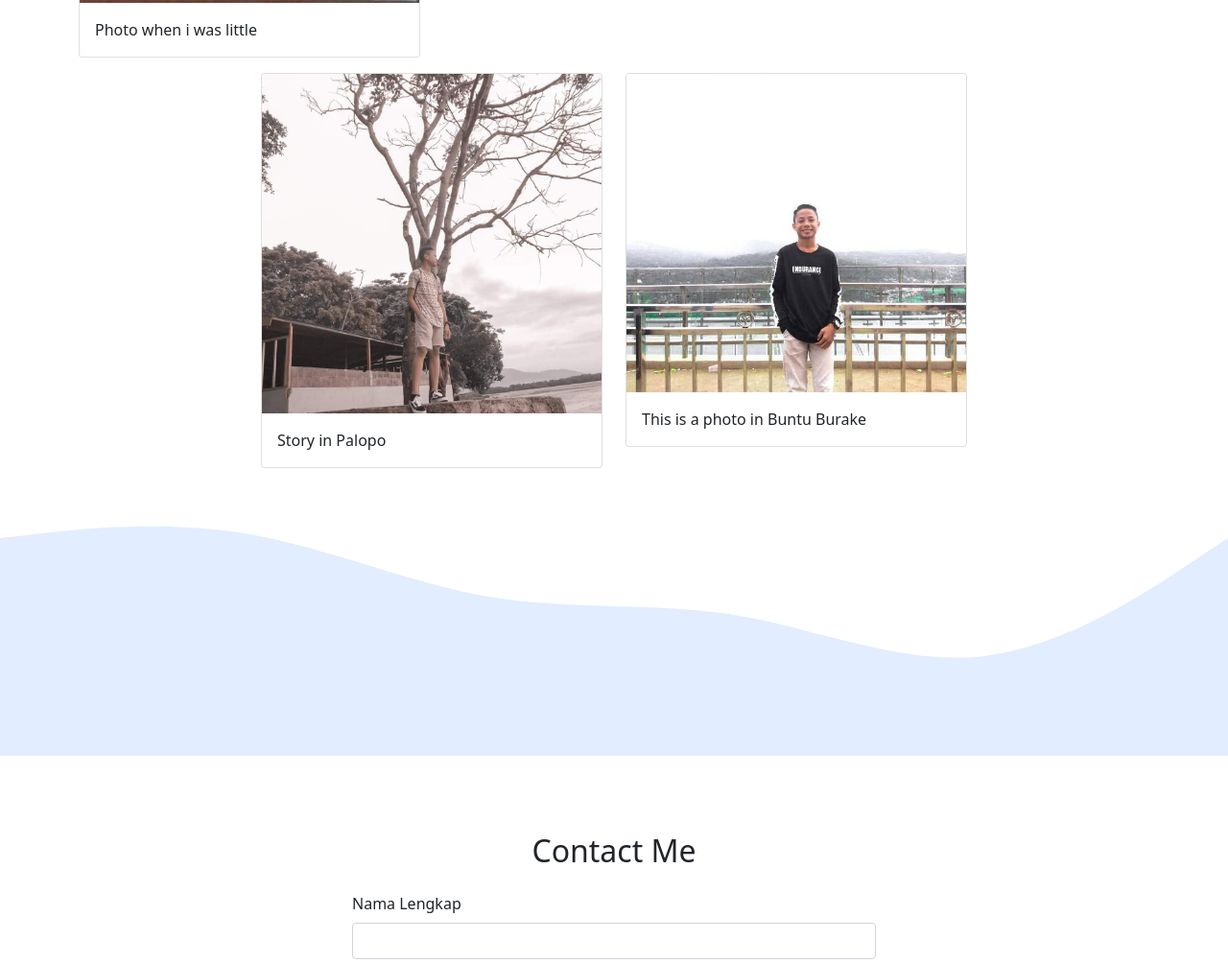
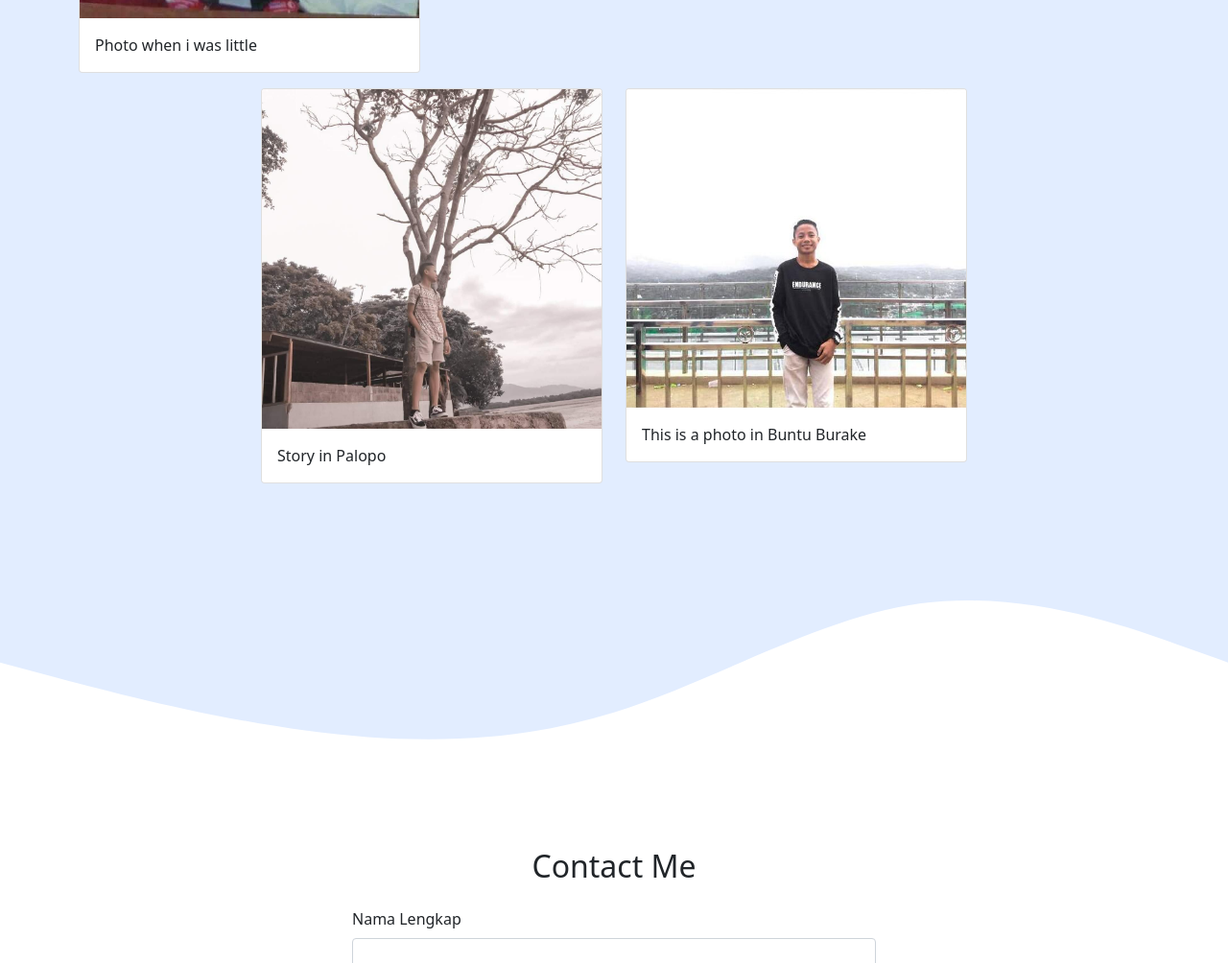
Before and after one commit to hendriallo/hendriallo.github.io, a plain HTML site: page index.html in a window 1280 px wide. Shown: the part 2033-3037 px from the top of the page at 96% size. Drawn offline with nearby package versions, Linux system fonts and the light colour scheme.

Commit message:
mengganti gitwave

```diff
--- a/index.html
+++ b/index.html
@@ -79,7 +79,7 @@
         <path
           fill="#e2edff"
           fill-opacity="1"
-          d="M0,64L48,101.3C96,139,192,213,288,213.3C384,213,480,139,576,128C672,117,768,171,864,170.7C960,171,1056,117,1152,128C1248,139,1344,213,1392,250.7L1440,288L1440,320L1392,320C1344,320,1248,320,1152,320C1056,320,960,320,864,320C768,320,672,320,576,320C480,320,384,320,288,320C192,320,96,320,48,320L0,320Z"
+          d="M0,128L48,133.3C96,139,192,149,288,138.7C384,128,480,96,576,122.7C672,149,768,235,864,229.3C960,224,1056,128,1152,96C1248,64,1344,96,1392,112L1440,128L1440,320L1392,320C1344,320,1248,320,1152,320C1056,320,960,320,864,320C768,320,672,320,576,320C480,320,384,320,288,320C192,320,96,320,48,320L0,320Z"
         ></path>
       </svg>
     </section>
@@ -136,14 +136,14 @@
           </div>
         </div>
       </div>
-      <svg xmlns="http://www.w3.org/2000/svg" viewBox="0 0 1440 320">
-        <path
-          fill="#e2edff"
-          fill-opacity="1"
-          d="M0,64L48,58.7C96,53,192,43,288,58.7C384,75,480,117,576,133.3C672,149,768,139,864,154.7C960,171,1056,213,1152,202.7C1248,192,1344,128,1392,96L1440,64L1440,320L1392,320C1344,320,1248,320,1152,320C1056,320,960,320,864,320C768,320,672,320,576,320C480,320,384,320,288,320C192,320,96,320,48,320L0,320Z"
-        ></path>
-      </svg>
     </section>
+    <svg xmlns="http://www.w3.org/2000/svg" viewBox="0 0 1440 320">
+      <path
+        fill="#e2edff"
+        fill-opacity="10"
+        d="M0,192L60,208C120,224,240,256,360,272C480,288,600,288,720,250.7C840,213,960,139,1080,122.7C1200,107,1320,149,1380,170.7L1440,192L1440,0L1380,0C1320,0,1200,0,1080,0C960,0,840,0,720,0C600,0,480,0,360,0C240,0,120,0,60,0L0,0Z"
+      ></path>
+    </svg>
     <!-- Akhir Projects -->
 
     <!-- Contact -->
--- a/style.css
+++ b/style.css
@@ -10,3 +10,8 @@
 section {
   padding-top: 5rem;
 }
+
+#galery {
+  background-color: #e2edff;
+  padding-top: 6rem;
+}
```
